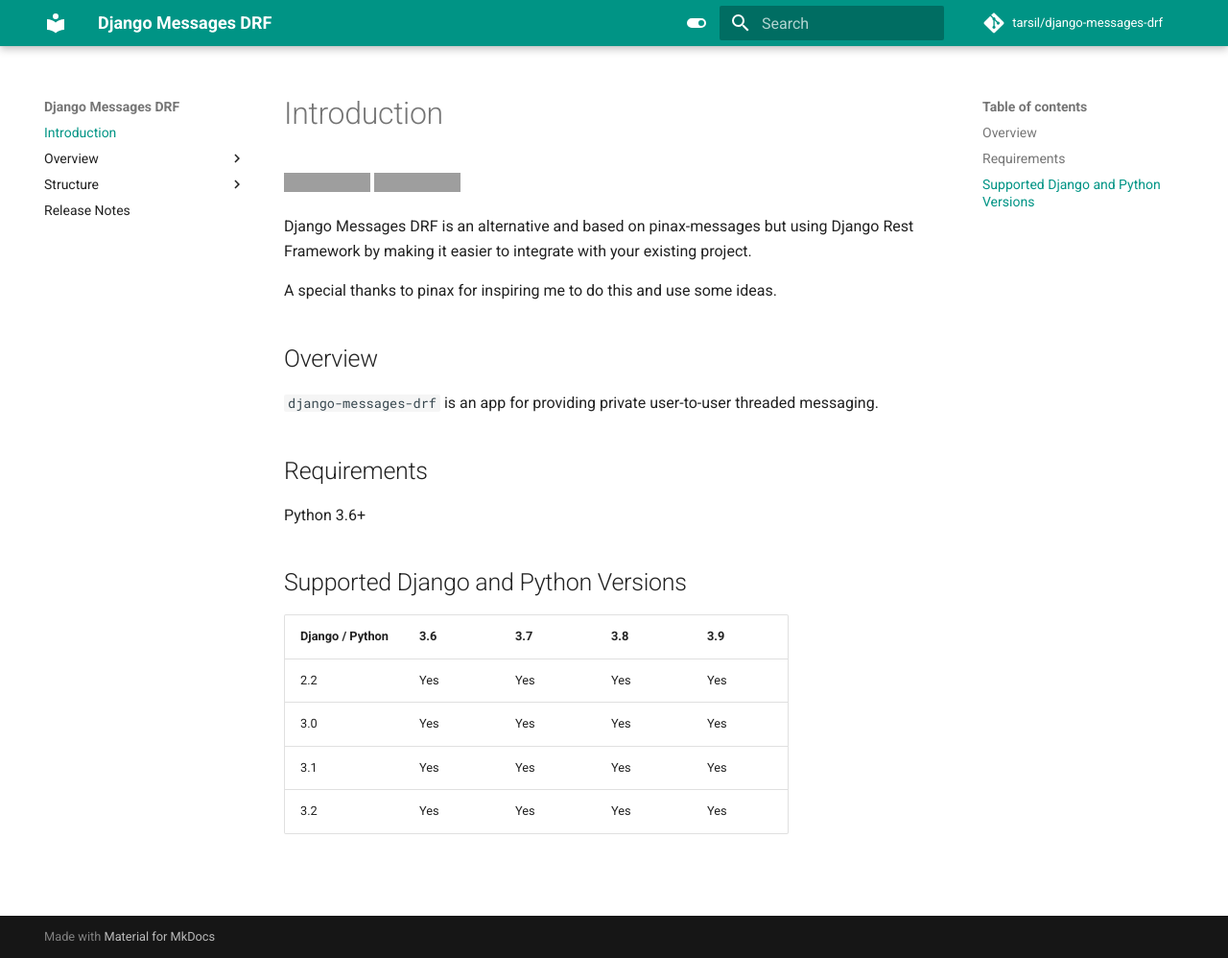
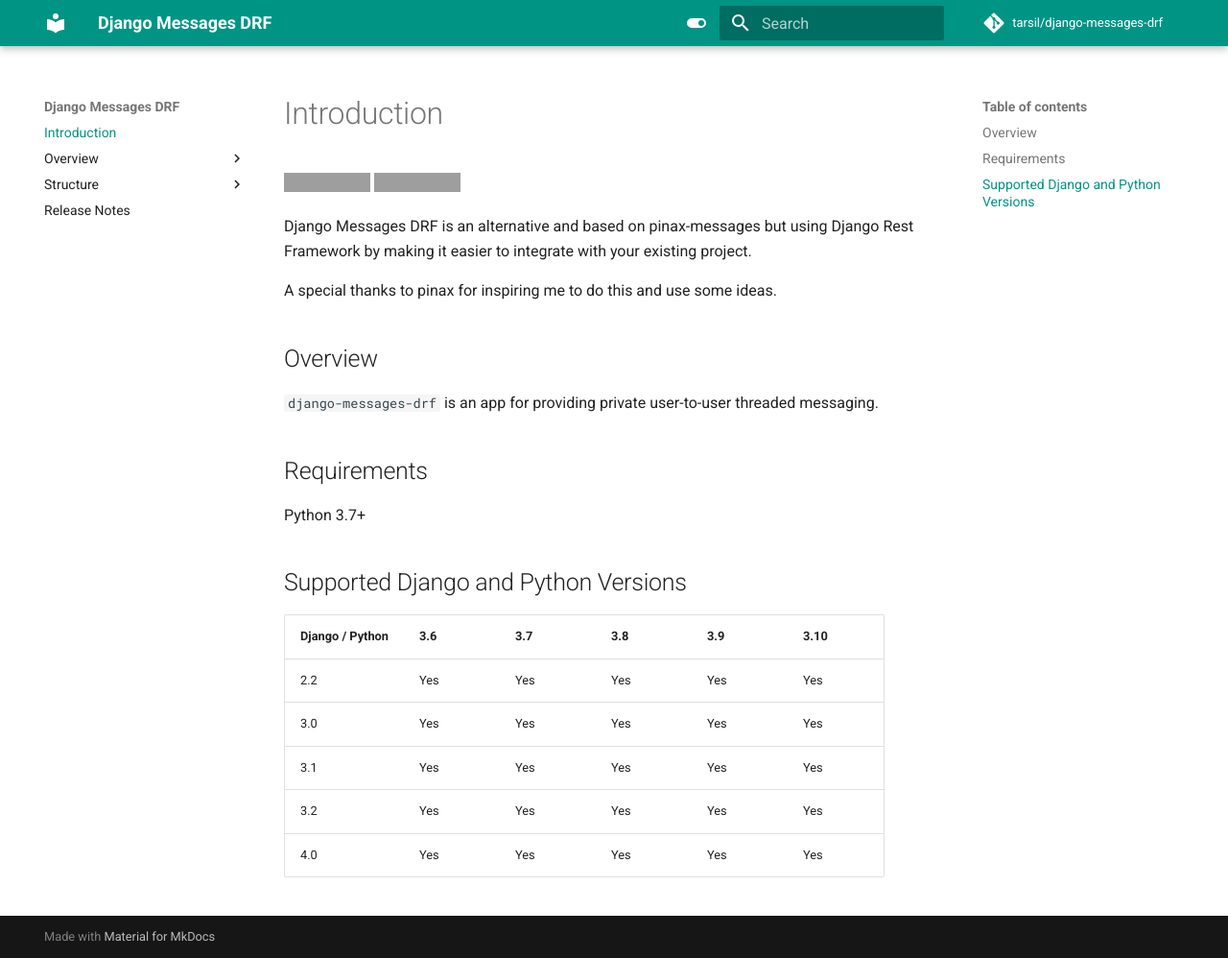
Before and after one commit to tarsil/django-messages-drf, an MkDocs documentation site: the page built from docs/index.md, in a window 1280 px wide and 998 px high. Shown: the whole window at 96% size. Built offline with MkDocs 1.6.1 and Material for MkDocs 9.7.7, drawn with Linux system fonts in a browser that asks for light colours; comment, search, counter and statistics services are not loaded; grey boxes are pictures that could not be loaded.

Commit message:
Index doc updated

```diff
--- a/docs/index.md
+++ b/docs/index.md
@@ -15,13 +15,14 @@
 
 ## Requirements
 
-Python 3.6+
+Python 3.7+
 
 ## Supported Django and Python Versions
 
-| Django / Python | 3.6 | 3.7 | 3.8 | 3.9
-| --------------- | --- | --- | --- | ---
-| 2.2  | Yes | Yes | Yes | Yes |
-| 3.0  | Yes | Yes | Yes | Yes |
-| 3.1  | Yes | Yes | Yes | Yes |
-| 3.2  | Yes | Yes | Yes | Yes |
+| Django / Python | 3.6 | 3.7 | 3.8 | 3.9 | 3.10 |
+| --------------- | --- | --- | --- | --- | ---- |
+| 2.2             | Yes | Yes | Yes | Yes | Yes  |
+| 3.0             | Yes | Yes | Yes | Yes | Yes  |
+| 3.1             | Yes | Yes | Yes | Yes | Yes  |
+| 3.2             | Yes | Yes | Yes | Yes | Yes  |
+| 4.0             | Yes | Yes | Yes | Yes | Yes  |
```
